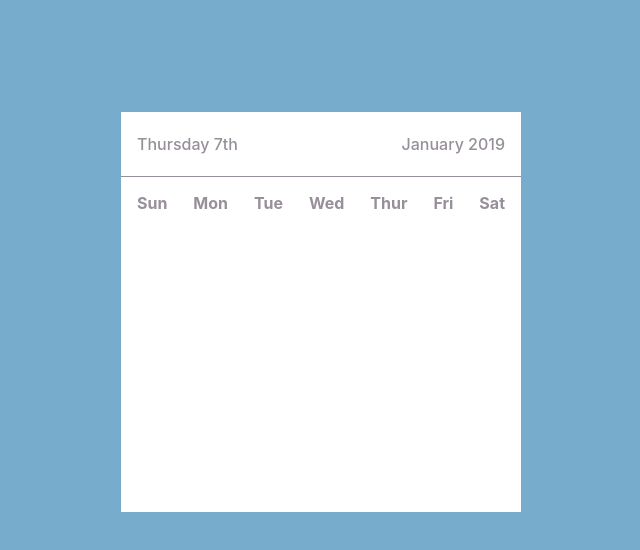
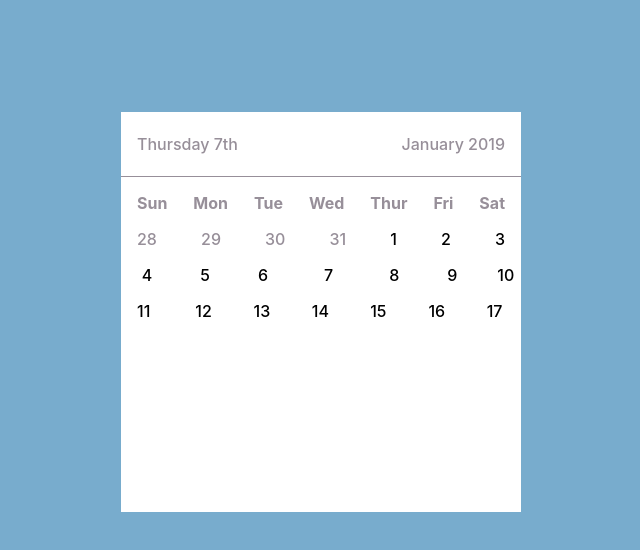
Before and after one commit to olatunjikazim/loop2_step6, a plain HTML site: page index.html in a window 1280 px wide. Shown: the whole page, without its empty margins (319-959 px from the left). Drawn offline with Linux system fonts and the light colour scheme.

Commit message:
modified

```diff
--- a/index.html
+++ b/index.html
@@ -29,6 +29,56 @@
 
             </div>
 
+            <div class="date1">
+                <span class="color">28</span>
+                <span class="color">29</span>
+                <span class="color">30</span>
+                <span class="color">31</span>
+                <span>1</span>
+                <span>2</span>
+                <span>3</span>
+            </div>
+
+            <div class="date2">
+                <span class="four">4</span>
+                <span class="five">5</span>
+                <span class="six">6</span>
+                <div class="seven">
+                    <span class="num-seven">7</span>
+                </div>
+                <span class="eight">8</span>
+                <span class="nine">9</span>
+                <span>10</span>
+
+
+
+            </div>
+
+
+
+
+
+
+            <div class="date3">
+                <span>11</span>
+                <span>12</span>
+                <span>13</span>
+                <span>14</span>
+                <span>15</span>
+                <span>16</span>
+                <span>17</span>
+            </div>
+
+
+
+
+
+
+            <div class="Date4"></div>
+            <div class="Date5"></div>
+
+
+
 
 
 
--- a/style.css
+++ b/style.css
@@ -52,3 +52,64 @@ p {
         color: #978f99;
         font-weight: bold;
     }
+
+    .date1 {
+        width: 23rem;
+        display: flex;
+        justify-content: space-between;
+        align-items: center;
+        margin-top: 1rem;
+        margin-left: 1rem;
+        margin-right: 1rem;
+        font-weight: 500;
+    }
+
+    .color {
+        color: #978f99;
+    }
+
+    .date2 {
+        width: 23rem;
+        display: grid;
+        grid-template-columns: repeat(7, 1fr);
+        gap: 2.5rem;
+        margin-left: 1rem;
+        margin-right: 1rem;
+        margin-top: 1rem;
+        font-weight: 500;
+    }
+
+    .four {
+        margin-left: .3rem;
+    }
+
+    .five {
+        margin-left: .5rem;
+    }
+
+    .six {
+        margin-left: .5rem;
+    }
+
+    .seven {
+        margin-left: 1rem;
+    }
+
+    .eight {
+        margin-left: 1rem;
+    }
+
+    .nine {
+        margin-left: .5rem;
+    }
+
+    .date3 {
+        width: 23rem;
+        display: grid;
+        grid-template-columns: repeat(7, 1fr);
+        gap: 2.5rem;
+        margin-left: 1rem;
+        margin-right: 1rem;
+        margin-top: 1rem;
+        font-weight: 500;
+    }
```
Lines whose indentation alone changed are shown as unchanged.
